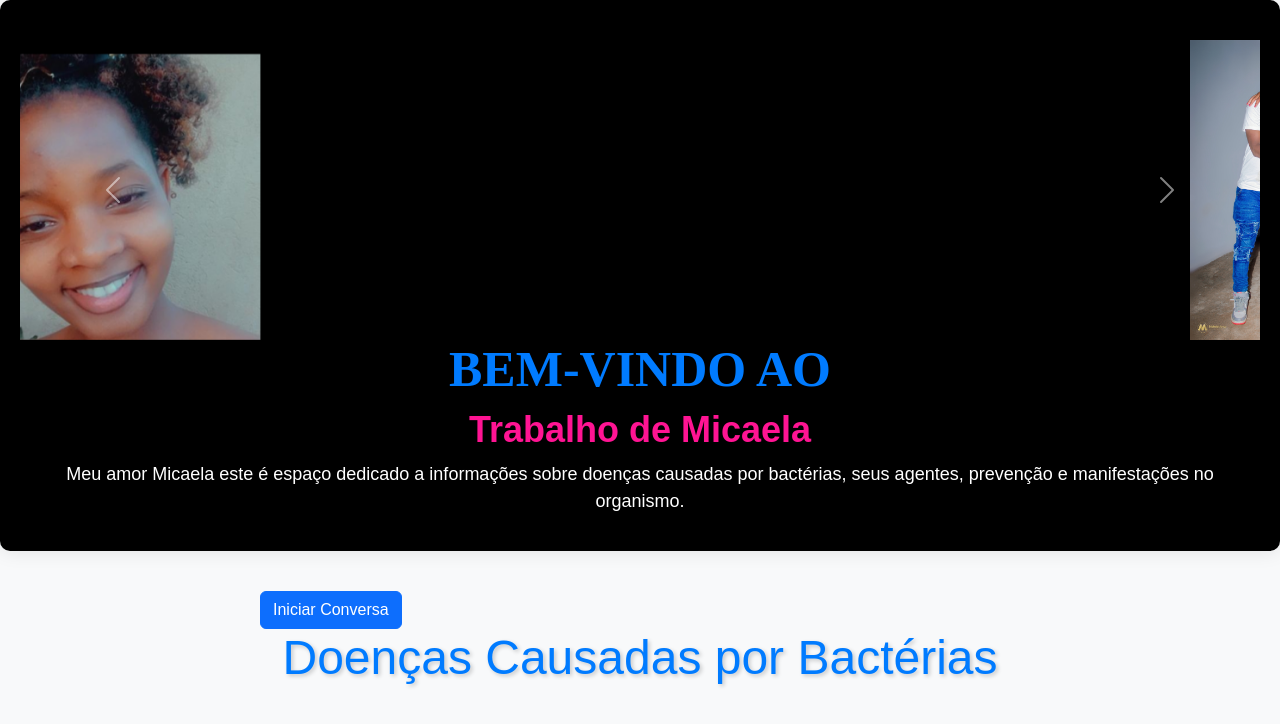
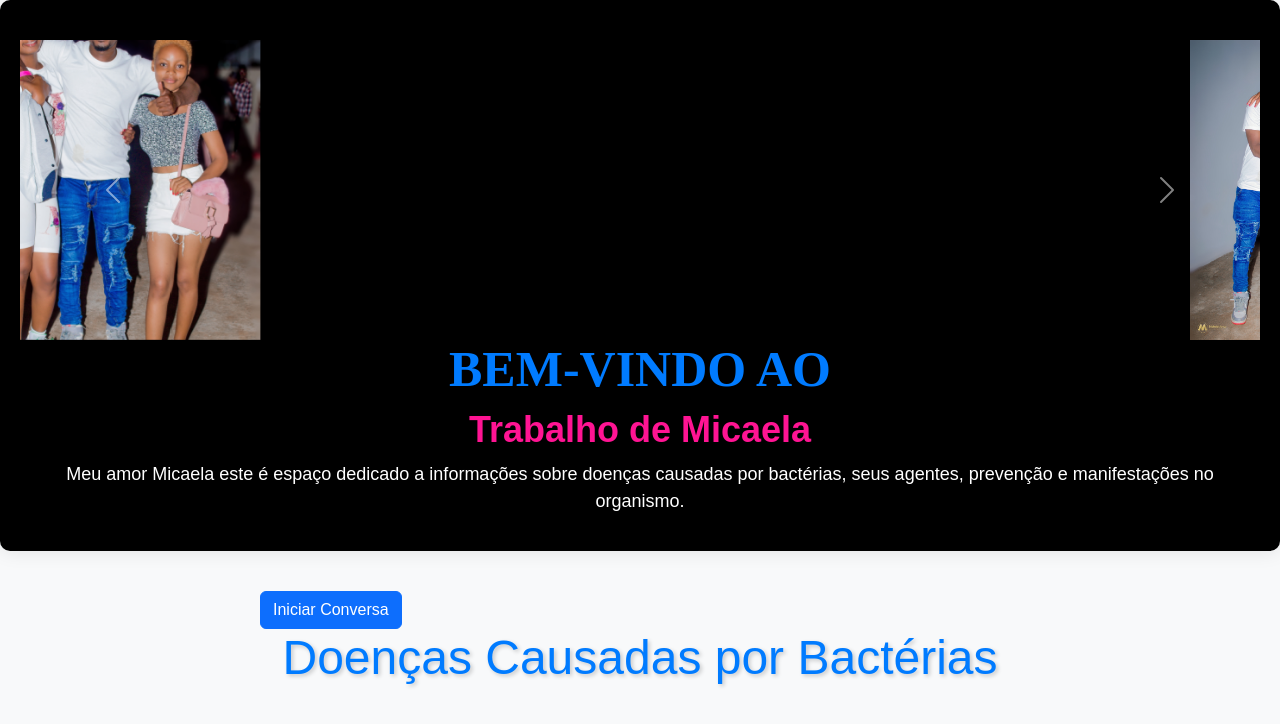
Before and after one commit to vilancajo/pagina-de-amor-Micaela, a plain HTML site: page index.html in a window 1280 px wide. Shown: the top 724 px of the page. Drawn offline with nearby package versions, Linux system fonts and the light colour scheme; no server answers.

Commit message:
Update index.html

```diff
--- a/index.html
+++ b/index.html
@@ -177,7 +177,7 @@
         <div id="imageCarousel" class="carousel slide" data-bs-ride="carousel">
             <div class="carousel-inner">
                 <div class="carousel-item active">
-                    <img src="./img/mic.jpg" class="d-block w-25" alt="Image 1">
+                    <img src="./img/7.jpg" class="d-block w-25" alt="Image 1">
                 </div>
                 <div class="carousel-item">
                     <img src="./img/8.jpg" class="d-block w-20" alt="Image 2">
```
